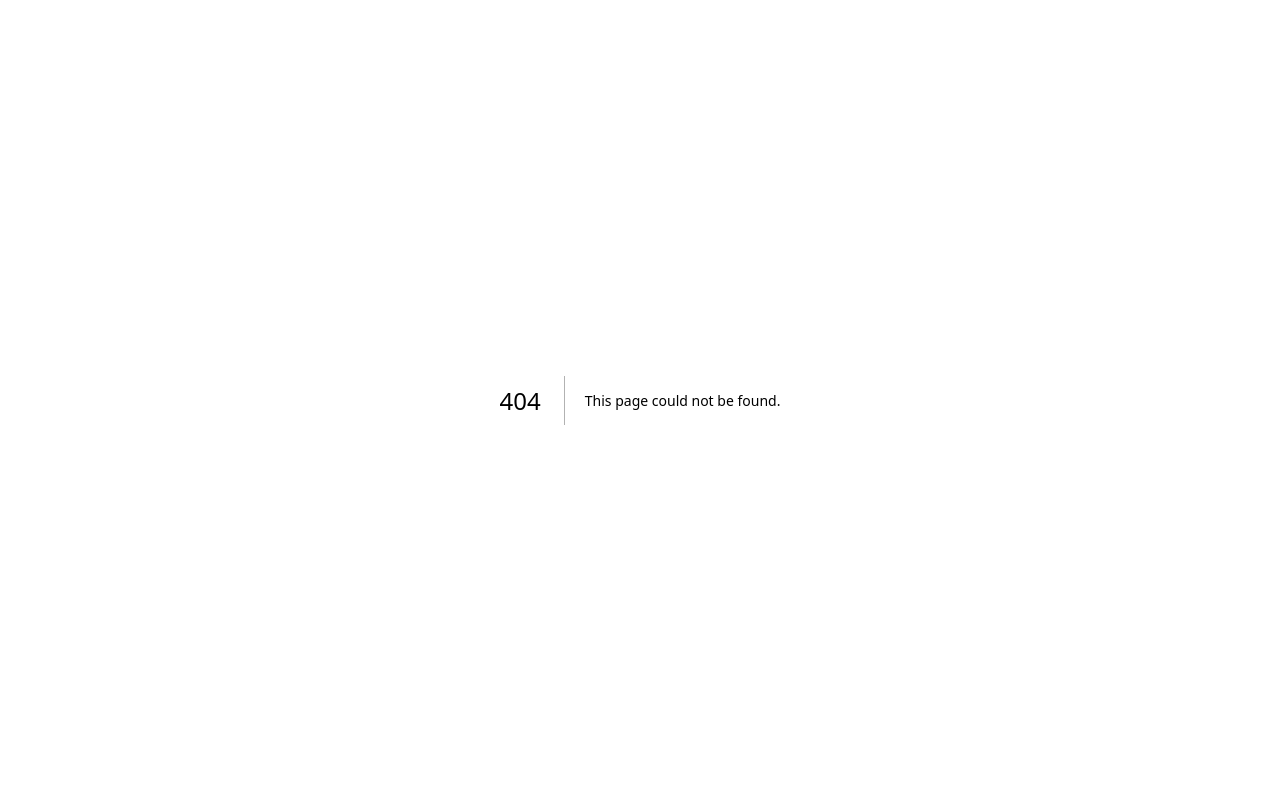
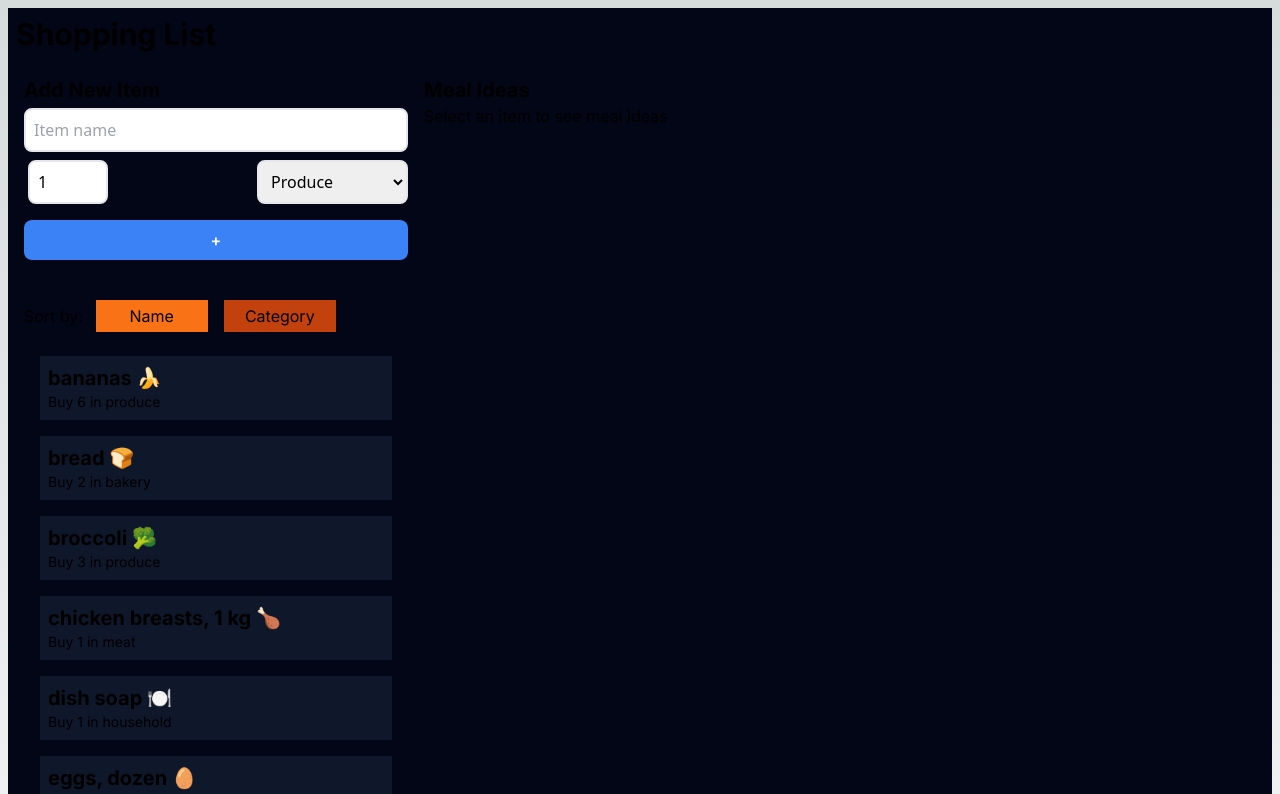
Before and after one commit to Danny2705/cprg306-assignments, a Next.js app: page /week-7 in a window 1280 px wide. Before the commit this address had no page. Shown: the top 794 px of the page. Built offline with nearby package versions, Linux system fonts and the light colour scheme.

Commit message:
week-7 upload

```diff
--- a/app/page.js
+++ b/app/page.js
@@ -38,6 +38,12 @@ export default function Home() {
           >
             Week 6 Assignment
           </Link>
+          <Link
+            href='/week-7'
+            className='text-lg hover:underline hover:text-green-400'
+          >
+            Week 7 Assignment
+          </Link>
         </div>
       </div>
     </main>
--- /dev/null
+++ b/app/week-7/item-list.js
@@ -0,0 +1,61 @@
+"use client";
+
+import { useState } from "react";
+import Item from "./item";
+
+export default function ItemList({ items, onItemSelect }) {
+  const [sortBy, setSortBy] = useState("name");
+
+  const sortedItems = (() => {
+    if (sortBy === "name") {
+      return items.sort((a, b) => a.name.localeCompare(b.name));
+    } else if (sortBy === "category") {
+      return items.sort((a, b) => a.category.localeCompare(b.category));
+    }
+    return items;
+  })();
+
+  const handleClick = (sortType) => {
+    setSortBy(sortType);
+
+    if (sortType === "groupedCategory") {
+      handleGroupedCategory();
+    }
+  };
+
+  return (
+    <main>
+      <div className='flex items-start px-2'>
+        <p className='my-3 mr-[0.3rem]'>Sort by:</p>
+        <button
+          className={`${
+            sortBy === "name" ? "bg-orange-500" : "bg-orange-700"
+          } p-1 m-2 w-28`}
+          onClick={() => handleClick("name")}
+        >
+          Name
+        </button>
+        <button
+          className={`${
+            sortBy === "category" ? "bg-orange-500" : "bg-orange-700"
+          } p-1 m-2 w-28`}
+          onClick={() => handleClick("category")}
+        >
+          Category
+        </button>
+      </div>
+
+      <div className='ml-2 max-w-[25rem] w-full'>
+        {sortedItems.map((item) => (
+          <Item
+            key={item.id}
+            name={item.name}
+            quantity={item.quantity}
+            category={item.category}
+            onSelect={() => onItemSelect(item.name)}
+          />
+        ))}
+      </div>
+    </main>
+  );
+}
--- /dev/null
+++ b/app/week-7/item.js
@@ -0,0 +1,13 @@
+export default function Item({ name, quantity, category, onSelect }) {
+  return (
+    <ul
+      className='bg-slate-900 m-4 p-2 max-w-sm hover:bg-orange-800 cursor-pointer'
+      onClick={onSelect}
+    >
+      <li className='font-bold text-xl'>{name}</li>
+      <li className='text-sm'>
+        Buy {quantity} in {category}
+      </li>
+    </ul>
+  );
+}
--- /dev/null
+++ b/app/week-7/items.json
@@ -0,0 +1,74 @@
+[
+  {
+    "id": "1h2GJKH12gkHG31h1H",
+    "name": "milk, 4 L 🥛",
+    "quantity": 1,
+    "category": "dairy"
+  },
+  {
+    "id": "2KJH3k2j3H1k2J3K1H",
+    "name": "bread 🍞",
+    "quantity": 2,
+    "category": "bakery"
+  },
+  {
+    "id": "3h2KJH3k2j3H1k2J3",
+    "name": "eggs, dozen 🥚",
+    "quantity": 2,
+    "category": "dairy"
+  },
+  {
+    "id": "4k2J3K1H2GJKH12gk",
+    "name": "bananas 🍌",
+    "quantity": 6,
+    "category": "produce"
+  },
+  {
+    "id": "5H1h1H2KJH3k2j3H",
+    "name": "broccoli 🥦",
+    "quantity": 3,
+    "category": "produce"
+  },
+  {
+    "id": "6H1k2J3K1H2GJKH1",
+    "name": "chicken breasts, 1 kg 🍗",
+    "quantity": 1,
+    "category": "meat"
+  },
+  {
+    "id": "7gkHG31h1H2KJH3k",
+    "name": "pasta sauce 🍝",
+    "quantity": 3,
+    "category": "canned goods"
+  },
+  {
+    "id": "8j3H1k2J3K1H2GJK",
+    "name": "spaghetti, 454 g 🍝",
+    "quantity": 2,
+    "category": "dry goods"
+  },
+  {
+    "id": "9H12gkHG31h1H2KJ",
+    "name": "toilet paper, 12 pack 🧻",
+    "quantity": 1,
+    "category": "household"
+  },
+  {
+    "id": "10H3k2j3H1k2J3K1",
+    "name": "paper towels, 6 pack",
+    "quantity": 1,
+    "category": "household"
+  },
+  {
+    "id": "11k2J3K1H2GJKH12",
+    "name": "dish soap 🍽️",
+    "quantity": 1,
+    "category": "household"
+  },
+  {
+    "id": "12GJKH12gkHG31h1",
+    "name": "hand soap 🧼",
+    "quantity": 4,
+    "category": "household"
+  }
+]
--- /dev/null
+++ b/app/week-7/meal-idea.js
@@ -0,0 +1,50 @@
+"use client";
+import { useState, useEffect } from "react";
+
+export default function MealIdea({ ingredient }) {
+  const [meals, setMeals] = useState([]);
+
+  async function fetchMealIdeas(ingredient) {
+    try {
+      const response = await fetch(
+        `https://www.themealdb.com/api/json/v1/1/filter.php?i=${ingredient}`
+      );
+      const data = await response.json();
+      console.log(data.meals);
+      setMeals(data.meals);
+    } catch (error) {
+      console.error("Error:", error);
+    }
+  }
+
+  const loadMealIdeas = async () => {
+    await fetchMealIdeas(ingredient);
+  };
+
+  useEffect(() => {
+    loadMealIdeas();
+  }, [ingredient]);
+
+  return (
+    <div>
+      <div>
+        {meals ? (
+          <div>
+            <div>Here are some meal ideas using {ingredient}:</div>
+            <div>
+              {meals.map((meal) => (
+                <ul key={meal.idMeal}>
+                  <li className='p-2 m-1 bg-slate-900 hover:bg-orange-800 cursor-pointer'>
+                    {meal.strMeal}
+                  </li>
+                </ul>
+              ))}
+            </div>
+          </div>
+        ) : (
+          <div>No meal ideas found for {ingredient}</div>
+        )}
+      </div>
+    </div>
+  );
+}
--- /dev/null
+++ b/app/week-7/new-item.js
@@ -0,0 +1,90 @@
+"use client";
+
+import { useState } from "react";
+
+export default function NewItem({ onAddItem }) {
+  const [name, setName] = useState("");
+  const [quantity, setQuantity] = useState(1);
+  const [category, setCategory] = useState("produce");
+
+  const handleSubmit = (event) => {
+    event.preventDefault();
+    const item = {
+      id: Math.random().toString(),
+      name,
+      quantity,
+      category,
+    };
+
+    setName("");
+    setQuantity(1);
+    setCategory("produce");
+    onAddItem(item);
+  };
+  const handleNameChange = (event) => {
+    setName(event.target.value);
+  };
+  const handleQuantityChange = (event) => {
+    setQuantity(Number(event.target.value));
+  };
+  const handleCategoryChange = (event) => {
+    setCategory(event.target.value);
+  };
+
+  return (
+    <div className='ml-2 w-full mb-8'>
+      <h1 className='text-xl font-bold'>Add New Item</h1>
+      <form onSubmit={handleSubmit} className='text-black max-w-sm w-full'>
+        <div>
+          <input
+            placeholder='Item name'
+            required
+            type='text'
+            value={name}
+            onChange={handleNameChange}
+            className='w-full p-2 border-2 rounded-lg mt-1 font-sans'
+          />
+        </div>
+
+        <div className='flex justify-between items-center mt-2'>
+          <input
+            min={1}
+            max={99}
+            required
+            type='number'
+            value={quantity}
+            onChange={handleQuantityChange}
+            className='p-2 rounded-lg ml-1 border-2 w-20 font-sans'
+          />
+          <select
+            value={category}
+            onChange={handleCategoryChange}
+            className='p-2 rounded-lg ml-1 border-2 font-sans'
+          >
+            <option value={true} disabled>
+              Category
+            </option>
+            <option value='produce'>Produce</option>
+            <option value='diary'>Diary</option>
+            <option value='bakery'>Bakery</option>
+            <option value='meat'>Meat</option>
+            <option value='frozen foods'>Frozen Foods</option>
+            <option value='canned goods'>Canned Goods</option>
+            <option value='dry goods'>Dry Goods</option>
+            <option value='beverages'>Beverages</option>
+            <option value='snacks'>Snacks</option>
+            <option value='household'>Household</option>
+            <option value='other'>Other</option>
+          </select>
+        </div>
+
+        <button
+          type='submit'
+          className='w-full bg-blue-500 py-2 px-4 text-white hover:bg-blue-700 mt-4 rounded-lg font-semibold'
+        >
+          +
+        </button>
+      </form>
+    </div>
+  );
+}
--- /dev/null
+++ b/app/week-7/page.js
@@ -0,0 +1,46 @@
+"use client";
+import ItemList from "./item-list";
+import NewItem from "./new-item";
+import itemsData from "./items.json";
+import MealIdea from "./meal-idea";
+import { useState } from "react";
+
+export default function Page() {
+  const [items, setItems] = useState(itemsData);
+  const [selectedItemName, setSelectedItemName] = useState("");
+
+  const handleAddItem = (newItem) => {
+    setItems([...items, newItem]);
+  };
+
+  const handleItemSelect = (itemName) => {
+    const cleanedItemName = itemName
+      .split(",")[0]
+      .trim()
+      .replace(/[^\w\s]/gi, "");
+    setSelectedItemName(cleanedItemName);
+  };
+  return (
+    <main className='bg-slate-950 mx-2'>
+      <h1 className='text-3xl font-bold m-2 py-2'>Shopping List</h1>
+      <div className='flex'>
+        <div className='flex-1 max-w-sm m-2'>
+          <NewItem onAddItem={handleAddItem} />
+          <ItemList items={items} onItemSelect={handleItemSelect} />
+        </div>
+        <div className='flex-1 mx-4 max-w-sm my-2 w-full items-start'>
+          <h1 className='text-xl font-bold'>Meal Ideas</h1>
+          {/* <h1 className='text-xl font-bold'>Meal Ideas</h1>
+          <div>Select an item to see meal ideas</div> */}
+          {selectedItemName ? (
+            <MealIdea ingredient={selectedItemName} />
+          ) : (
+            <div>
+              <div>Select an item to see meal ideas </div>
+            </div>
+          )}
+        </div>
+      </div>
+    </main>
+  );
+}
```
